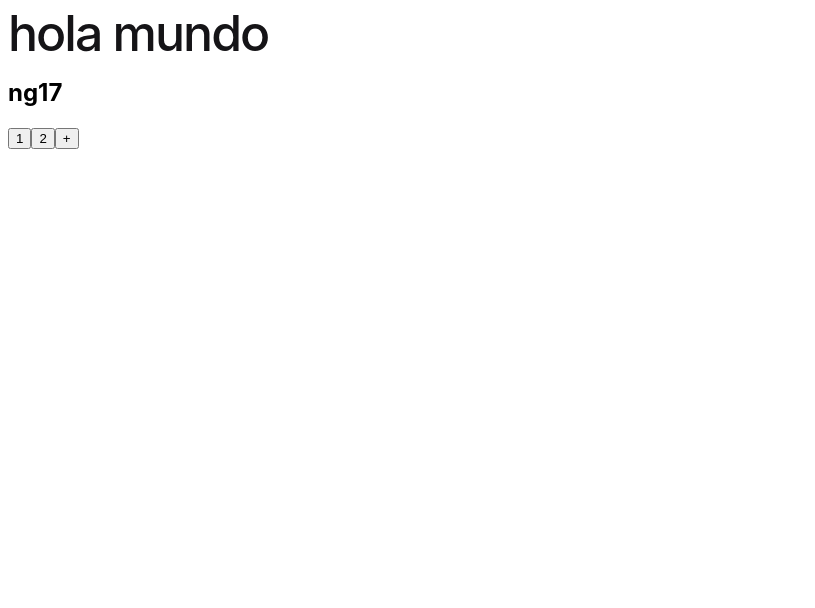
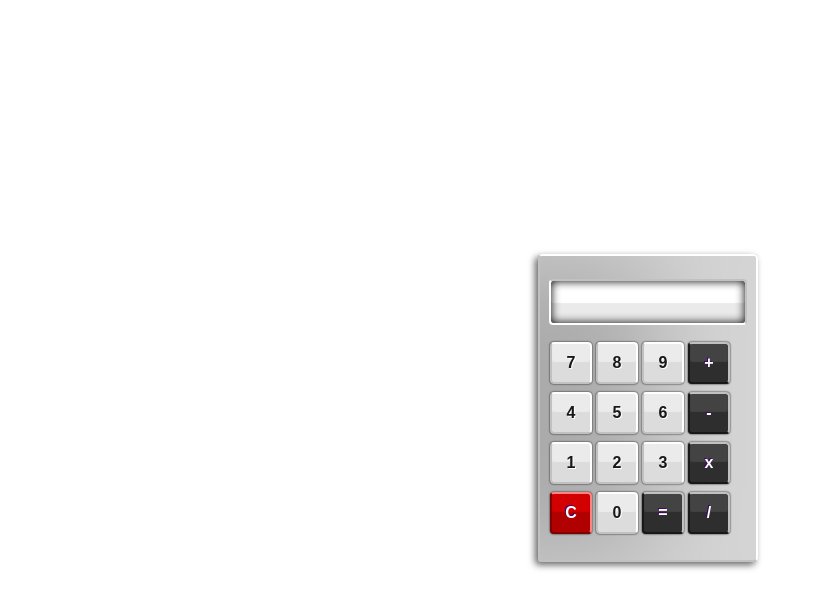
Before and after one commit to rojaldo/ng17, an Angular app: page / in a window 1280 px wide. Shown: the top 608 px of the page, without its empty margins (0-815 px from the left). Built offline with nearby package versions, Linux system fonts and the light colour scheme.

Commit message:
calculator sample

```diff
--- a/src/app/app.component.html
+++ b/src/app/app.component.html
@@ -1,5 +1,27 @@
-<h1>hola mundo</h1>
-<h2>{{display}}</h2>
-<button (click)="handleClick(1)">1</button>
-<button (click)="handleClick(2)">2</button>
-<button (click)="handleClick('+')">+</button>
+<div class="container">
+	<fieldset id="container">
+		<form name="calculator">
+			<input id="display" type="text" name="display" [value]="display" readonly>
+
+			<input class="button digits" type="button" value="7" (click)="handleClick(7)">
+			<input class="button digits" type="button" value="8" (click)="handleClick(8)">
+			<input class="button digits" type="button" value="9" (click)="handleClick(9)">
+			<input class="button mathButtons" type="button" value="+" (click)="handleClick('+')">
+			<br>
+			<input class="button digits" type="button" value="4" (click)="handleClick(4)">
+			<input class="button digits" type="button" value="5" (click)="handleClick(5)">
+			<input class="button digits" type="button" value="6" (click)="handleClick(6)">
+			<input class="button mathButtons" type="button" value="-" (click)="handleClick('-')">
+			<br>
+			<input class="button digits" type="button" value="1" (click)="handleClick(1)">
+			<input class="button digits" type="button" value="2" (click)="handleClick(2)">
+			<input class="button digits" type="button" value="3" (click)="handleClick(3)">
+			<input class="button mathButtons" type="button" value="x" (click)="handleClick('x')">
+			<br>
+			<input id="clearButton" class="button" type="button" value="C" (click)="handleClick('C')">
+			<input class="button digits" type="button" value="0" (click)="handleClick(0)">
+			<input class="button mathButtons" type="button" value="=" (click)="handleClick('=')">
+			<input class="button mathButtons" type="button" value="/" (click)="handleClick('/')">
+		</form>
+	</fieldset>
+</div>
--- a/src/app/app.component.scss
+++ b/src/app/app.component.scss
@@ -1,167 +1,100 @@
-:host {
-    --bright-blue: oklch(51.01% 0.274 263.83);
-    --electric-violet: oklch(53.18% 0.28 296.97);
-    --french-violet: oklch(47.66% 0.246 305.88);
-    --vivid-pink: oklch(69.02% 0.277 332.77);
-    --hot-red: oklch(61.42% 0.238 15.34);
-    --orange-red: oklch(63.32% 0.24 31.68);
-
-    --gray-900: oklch(19.37% 0.006 300.98);
-    --gray-700: oklch(36.98% 0.014 302.71);
-    --gray-400: oklch(70.9% 0.015 304.04);
-
-    --red-to-pink-to-purple-vertical-gradient: linear-gradient(
-      180deg,
-      var(--orange-red) 0%,
-      var(--vivid-pink) 50%,
-      var(--electric-violet) 100%
-    );
-
-    --red-to-pink-to-purple-horizontal-gradient: linear-gradient(
-      90deg,
-      var(--orange-red) 0%,
-      var(--vivid-pink) 50%,
-      var(--electric-violet) 100%
-    );
-
-    --pill-accent: var(--bright-blue);
-
-    font-family: "Inter", -apple-system, BlinkMacSystemFont, "Segoe UI", Roboto,
-      Helvetica, Arial, sans-serif, "Apple Color Emoji", "Segoe UI Emoji",
-      "Segoe UI Symbol";
-    box-sizing: border-box;
-    -webkit-font-smoothing: antialiased;
-    -moz-osx-font-smoothing: grayscale;
+body {
+	background-color: #424242;
+	font-family: Tahoma;
 }
 
-  h1 {
-    font-size: 3.125rem;
-    color: var(--gray-900);
-    font-weight: 500;
-    line-height: 100%;
-    letter-spacing: -0.125rem;
-    margin: 0;
-    font-family: "Inter Tight", -apple-system, BlinkMacSystemFont, "Segoe UI", Roboto,
-      Helvetica, Arial, sans-serif, "Apple Color Emoji", "Segoe UI Emoji",
-      "Segoe UI Symbol";
+.container {
+	display: flex;
+	align-items: center;
+	justify-content: center;
+	height: 100vh;
+	width: 100vw;
 }
 
-  p {
-    margin: 0;
-    color: var(--gray-700);
+#container {
+	width: 200px;
+	padding: 8px 8px 20px 8px;
+	margin: 20px auto;
+	background-color: #ABABAB;
+	border-radius: 4px;
+	border-top: 2px solid #FFF;
+	border-right: 2px solid #FFF;
+	border-bottom: 2px solid #C1C1C1;
+	border-left: 2px solid #C1C1C1;
+	box-shadow: -3px 3px 7px rgba(0, 0, 0, .6), inset -100px 0px 100px rgba(255, 255, 255, .5);
 }
 
-  main {
-    width: 100%;
-    min-height: 100%;
-    display: flex;
-    justify-content: center;
-    align-items: center;
-    padding: 1rem;
-    box-sizing: inherit;
-    position: relative;
+#display {
+	display: block;
+	margin: 15px auto;
+	height: 42px;
+	width: 174px;
+	padding: 0 10px;
+	border-radius: 4px;
+	border-top: 2px solid #C1C1C1;
+	border-right: 2px solid #C1C1C1;
+	border-bottom: 2px solid #FFF;
+	border-left: 2px solid #FFF;
+	background-color: #FFF;
+	box-shadow: inset 0px 0px 10px #030303, inset 0px -20px 1px rgba(150, 150, 150, .2);
+	font-size: 28px;
+	color: #666;
+	text-align: right;
+	font-weight: 400;
 }
 
-  .angular-logo {
-    max-width: 9.2rem;
+.button {
+	display: inline-block;
+	margin: 2px;
+	width: 42px;
+	height: 42px;
+	font-size: 16px;
+	font-weight: bold;
+	border-radius: 4px;
 }
 
-  .content {
-    display: flex;
-    justify-content: space-around;
-    width: 100%;
-    max-width: 700px;
-    margin-bottom: 3rem;
+.mathButtons {
+	margin: 2px 2px 6px 2px;
+	color: #FFF;
+	text-shadow: -1px -1px 0px #44006F;
+	background-color: #434343;
+	border-top: 2px solid #C1C1C1;
+	border-right: 2px solid #C1C1C1;
+	border-bottom: 2px solid #181818;
+	border-left: 2px solid #181818;
+	box-shadow: 0px 0px 2px #030303, inset 0px -20px 1px #2E2E2E;
 }
 
-  .content h1 {
-    margin-top: 1.75rem;
+.digits {
+	color: #181818;
+	text-shadow: 1px 1px 0px #FFF;
+	background-color: #EBEBEB;
+	border-top: 2px solid #FFF;
+	border-right: 2px solid #FFF;
+	border-bottom: 2px solid #C1C1C1;
+	border-left: 2px solid #C1C1C1;
+	border-radius: 4px;
+	box-shadow: 0px 0px 2px #030303, inset 0px -20px 1px #DCDCDC;
 }
 
-  .content p {
-    margin-top: 1.5rem;
+.digits:hover,
+.mathButtons:hover,
+#clearButton:hover {
+	background-color: #FFBA75;
+	box-shadow: 0px 0px 2px #FFBA75, inset 0px -20px 1px #FF8000;
+	border-top: 2px solid #FFF;
+	border-right: 2px solid #FFF;
+	border-bottom: 2px solid #AE5700;
+	border-left: 2px solid #AE5700;
 }
 
-  .divider {
-    width: 1px;
-    background: var(--red-to-pink-to-purple-vertical-gradient);
-    margin-inline: 0.5rem;
+#clearButton {
+	color: #FFF;
+	text-shadow: -1px -1px 0px #44006F;
+	background-color: #D20000;
+	border-top: 2px solid #FF8484;
+	border-right: 2px solid #FF8484;
+	border-bottom: 2px solid #800000;
+	border-left: 2px solid #800000;
+	box-shadow: 0px 0px 2px #030303, inset 0px -20px 1px #B00000;
 }
-
-  .pill-group {
-    display: flex;
-    flex-direction: column;
-    align-items: start;
-    flex-wrap: wrap;
-    gap: 1.25rem;
-  }
-
-  .pill {
-    display: flex;
-    align-items: center;
-    --pill-accent: var(--bright-blue);
-    background: color-mix(in srgb, var(--pill-accent) 5%, transparent);
-    color: var(--pill-accent);
-    padding-inline: 0.75rem;
-    padding-block: 0.375rem;
-    border-radius: 2.75rem;
-    border: 0;
-    transition: background 0.3s ease;
-    font-family: var(--inter-font);
-    font-size: 0.875rem;
-    font-style: normal;
-    font-weight: 500;
-    line-height: 1.4rem;
-    letter-spacing: -0.00875rem;
-    text-decoration: none;
-  }
-
-  .pill:hover {
-    background: color-mix(in srgb, var(--pill-accent) 15%, transparent);
-  }
-
-  .pill-group .pill:nth-child(6n + 1) {
-    --pill-accent: var(--bright-blue);
-  }
-  .pill-group .pill:nth-child(6n + 2) {
-    --pill-accent: var(--french-violet);
-  }
-  .pill-group .pill:nth-child(6n + 3),
-  .pill-group .pill:nth-child(6n + 4),
-  .pill-group .pill:nth-child(6n + 5) {
-    --pill-accent: var(--hot-red);
-  }
-
-  .pill-group svg {
-    margin-inline-start: 0.25rem;
-  }
-
-  .social-links {
-    display: flex;
-    align-items: center;
-    gap: 0.73rem;
-    margin-top: 1.5rem;
-  }
-
-  .social-links path {
-    transition: fill 0.3s ease;
-    fill: var(--gray-400);
-  }
-
-  .social-links a:hover svg path {
-    fill: var(--gray-900);
-  }
-
-  @media screen and (max-width: 650px) {
-    .content {
-      flex-direction: column;
-      width: max-content;
-    }
-
-    .divider {
-      height: 1px;
-      width: 100%;
-      background: var(--red-to-pink-to-purple-horizontal-gradient);
-      margin-block: 1.5rem;
-    }
-  }
--- a/src/app/app.component.ts
+++ b/src/app/app.component.ts
@@ -9,10 +9,10 @@ import { RouterOutlet } from '@angular/router';
   styleUrl: './app.component.scss'
 })
 export class AppComponent {
-  display = 'ng17';
+  display = '';
 
   handleClick(value: string | number) {
     console.log('clicked');
-    this.display = value.toString();
+    this.display += value.toString();
   }
 }
```
Lines whose indentation alone changed are shown as unchanged.
